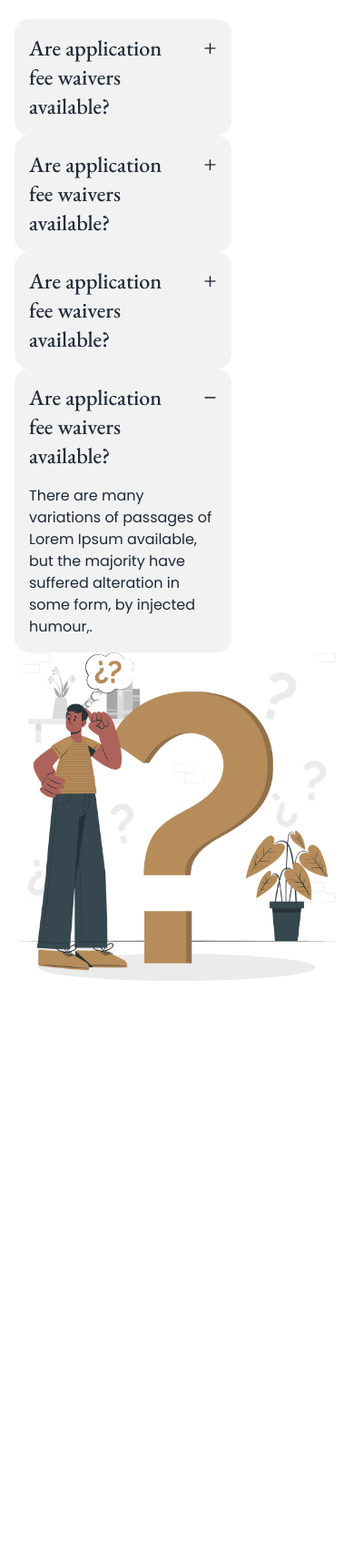
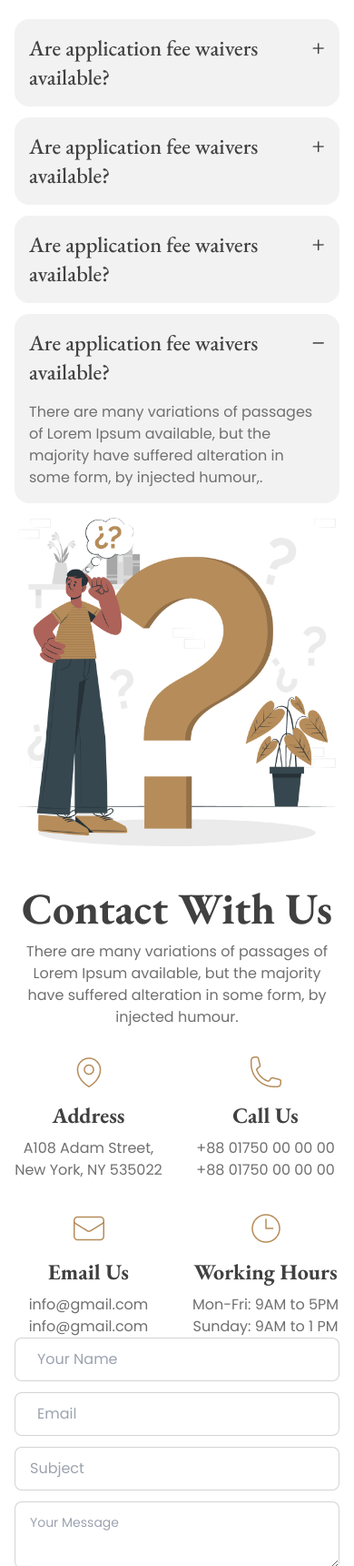
Before and after one commit to ummesalma303/legal-solution, a plain HTML site: page index.html in a window 390 px wide. Shown: the part 4345-6066 px from the top of the page at 91% size. Before the commit the page ends 5467 px from the top, so only its background shows below. Drawn offline with nearby package versions, Linux system fonts and the light colour scheme.

Commit message:
added contact section with responsive

```diff
--- a/index.html
+++ b/index.html
@@ -319,42 +319,139 @@
             <P class="text-paragraphColor">There are many variations of passages of Lorem Ipsum available, but the majority have suffered alteration in some form, by injected humour.</P>
           </div>
           <!-- according -->
-          <div class="lg:flex justify-center items-center mt-6">
-            <div class="w-2/3">
+          <div class="lg:flex justify-center items-center space-y-4 lg:space-y-0 mt-6">
+            <div class="lg:w-2/3 space-y-3">
               <div class="collapse collapse-plus bg-base-200">
                 <input type="radio" name="my-accordion-3" checked="checked" />
-                <div class="collapse-title text-2xl font-medium eb-garamond">Are application fee waivers available?</div>
+                <div class="collapse-title text-2xl font-medium eb-garamond text-headingColor">Are application fee waivers available?</div>
                 <div class="collapse-content">
-                  <p>There are many variations of passages of Lorem Ipsum available, but the majority have suffered alteration in some form, by injected humour,.</p>
+                  <p class="text-paragraphColor">There are many variations of passages of Lorem Ipsum available, but the majority have suffered alteration in some form, by injected humour,.</p>
                 </div>
               </div>
               <div class="collapse collapse-plus bg-base-200">
                 <input type="radio" name="my-accordion-3" checked="checked" />
-                <div class="collapse-title text-2xl font-medium eb-garamond">Are application fee waivers available?</div>
+                <div class="collapse-title text-2xl font-medium eb-garamond text-headingColor">Are application fee waivers available?</div>
                 <div class="collapse-content">
-                  <p>There are many variations of passages of Lorem Ipsum available, but the majority have suffered alteration in some form, by injected humour,.</p>
+                  <p class="text-paragraphColor">There are many variations of passages of Lorem Ipsum available, but the majority have suffered alteration in some form, by injected humour,.</p>
                 </div>
               </div>
               <div class="collapse collapse-plus bg-base-200">
                 <input type="radio" name="my-accordion-3" checked="checked" />
-                <div class="collapse-title text-2xl font-medium eb-garamond">Are application fee waivers available?</div>
+                <div class="collapse-title text-2xl font-medium eb-garamond text-headingColor">Are application fee waivers available?</div>
                 <div class="collapse-content">
-                  <p>There are many variations of passages of Lorem Ipsum available, but the majority have suffered alteration in some form, by injected humour,.</p>
+                  <p class="text-paragraphColor">There are many variations of passages of Lorem Ipsum available, but the majority have suffered alteration in some form, by injected humour,.</p>
                 </div>
               </div>
               <div class="collapse collapse-plus bg-base-200">
                 <input type="radio" name="my-accordion-3" checked="checked" />
-                <div class="collapse-title text-2xl font-medium eb-garamond">Are application fee waivers available?</div>
+                <div class="collapse-title text-2xl font-medium eb-garamond text-headingColor">Are application fee waivers available?</div>
                 <div class="collapse-content">
-                  <p>There are many variations of passages of Lorem Ipsum available, but the majority have suffered alteration in some form, by injected humour,.</p>
+                  <p class="text-paragraphColor">There are many variations of passages of Lorem Ipsum available, but the majority have suffered alteration in some form, by injected humour,.</p>
                 </div>
               </div>
             </div>
-            <div class="">
+            <div>
               <img class="" src="./images/faq.png" alt="">
             </div>
           </div>
         </section>
+        <!-- contact section -->
+         <section class="pb-11">
+          <div class="text-center max-w-screen-md mx-auto">
+            <h2 class="eb-garamond text-5xl font-bold text-headingColor mb-3">Contact With Us</h2>
+            <P class="text-paragraphColor">There are many variations of passages of Lorem Ipsum available, but the majority have suffered alteration in some form, by injected humour.</P>
+          </div>
+          <div class="lg:flex justify-between items-center mt-7">
+            <div class="grid grid-cols-2 gap-8 lg:w-1/2">
+              <!-- car-1 -->
+               <div class="text-center">
+                <div>
+                  <img class="inline" src="./images/location.png" alt="">
+                </div>
+                <div>
+                  <h2 class="text-2xl font-bold eb-garamond mt-3 mb-2 text-headingColor">Address</h2>
+                  <h3 class="text-paragraphColor">A108 Adam Street, <br>
+                    New York, NY 535022</h3>
+                </div>
+               </div>
+              <!-- car-2 -->
+               <div class="text-center">
+                <div>
+                  <img class="inline" src="./images/call.png" alt="">
+                </div>
+                <div>
+                  <h2 class="text-2xl font-bold eb-garamond mt-3 mb-2 text-headingColor">Call Us</h2>
+                  <h3 class="text-paragraphColor">+88 01750 00 00 00</h3>
+                  <h3 class="text-paragraphColor">+88 01750 00 00 00</h3>
+                </div>
+               </div>
+              <!-- car-3 -->
+               <div class="text-center">
+                <div>
+                  <img class="inline" src="./images/email.png" alt="">
+                </div>
+                <div>
+                  <h2 class="text-2xl font-bold eb-garamond mt-3 mb-2 text-headingColor">Email Us</h2>
+                  <h3 class="text-paragraphColor">info@gmail.com</h3>
+                  <h3 class="text-paragraphColor">info@gmail.com</h3>
+                </div>
+               </div>
+              <!-- car-4 -->
+               <div class="text-center">
+                <div>
+                  <img class="inline" src="./images/time.png" alt="">
+                </div>
+                <div>
+                  <h2 class="text-2xl font-bold eb-garamond mt-3 mb-2 text-headingColor">Working Hours</h2>
+                  <h3 class="text-paragraphColor">Mon-Fri: 9AM to 5PM</h3>
+                  <h3 class="text-paragraphColor">Sunday: 9AM to 1 PM</h3>
+                </div>
+               </div>
+            </div>
+            <!-- form -->
+            <div class="space-y-3 lg:w-1/2">
+              <label class="input input-bordered flex items-center gap-2">
+                <svg
+                  xmlns="http://www.w3.org/2000/svg"
+                  viewBox="0 0 16 16"
+                  fill="currentColor"
+                  class="h-4 w-4 opacity-70">
+                  <path
+                    d="M8 8a3 3 0 1 0 0-6 3 3 0 0 0 0 6ZM12.735 14c.618 0 1.093-.561.872-1.139a6.002 6.002 0 0 0-11.215 0c-.22.578.254 1.139.872 1.139h9.47Z" />
+                </svg>
+                <input type="text" class="grow" placeholder="Your Name" />
+              </label>
+              <label class="input input-bordered flex items-center gap-2">
+                <svg
+                  xmlns="http://www.w3.org/2000/svg"
+                  viewBox="0 0 16 16"
+                  fill="currentColor"
+                  class="h-4 w-4 opacity-70">
+                  <path
+                    d="M2.5 3A1.5 1.5 0 0 0 1 4.5v.793c.026.009.051.02.076.032L7.674 8.51c.206.1.446.1.652 0l6.598-3.185A.755.755 0 0 1 15 5.293V4.5A1.5 1.5 0 0 0 13.5 3h-11Z" />
+                  <path
+                    d="M15 6.954 8.978 9.86a2.25 2.25 0 0 1-1.956 0L1 6.954V11.5A1.5 1.5 0 0 0 2.5 13h11a1.5 1.5 0 0 0 1.5-1.5V6.954Z" />
+                </svg>
+                <input type="text" class="grow" placeholder="Email" />
+              </label>
+              <label class="input input-bordered flex items-center gap-2">
+                <input type="text" class="grow" placeholder="Subject" />
+                <svg
+                  xmlns="http://www.w3.org/2000/svg"
+                  viewBox="0 0 16 16"
+                  fill="currentColor"
+                  class="h-4 w-4 opacity-70">
+                  <path
+                    fill-rule="evenodd"
+                    d="M9.965 11.026a5 5 0 1 1 1.06-1.06l2.755 2.754a.75.75 0 1 1-1.06 1.06l-2.755-2.754ZM10.5 7a3.5 3.5 0 1 1-7 0 3.5 3.5 0 0 1 7 0Z"
+                    clip-rule="evenodd" />
+                </svg>
+              </label>
+              <textarea class="textarea textarea-bordered w-full" placeholder="Your Message"></textarea>
+              <button class="btn bg-colorPrimary text-white w-[100%]">Send Message</button>
+            </div>
+          </div>
+         </section>
      </main>
 </body>
 </html>
```
